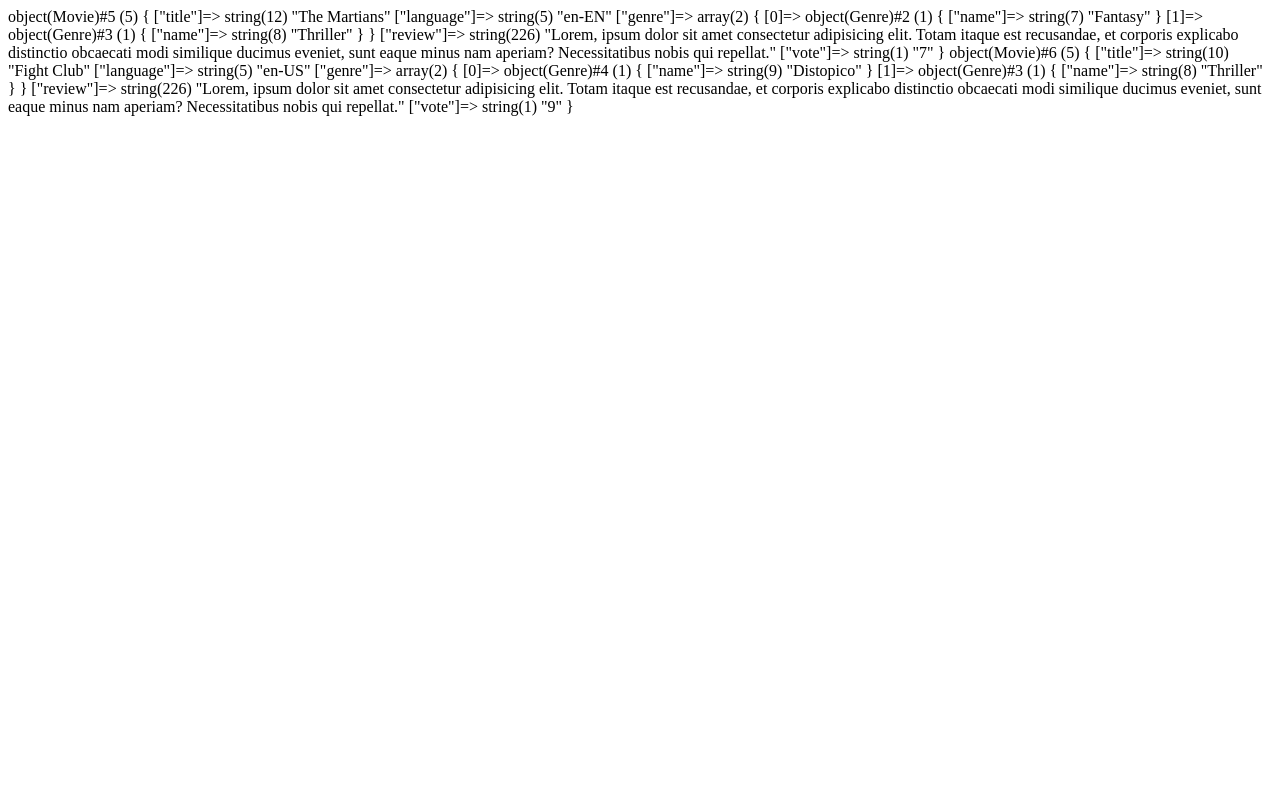
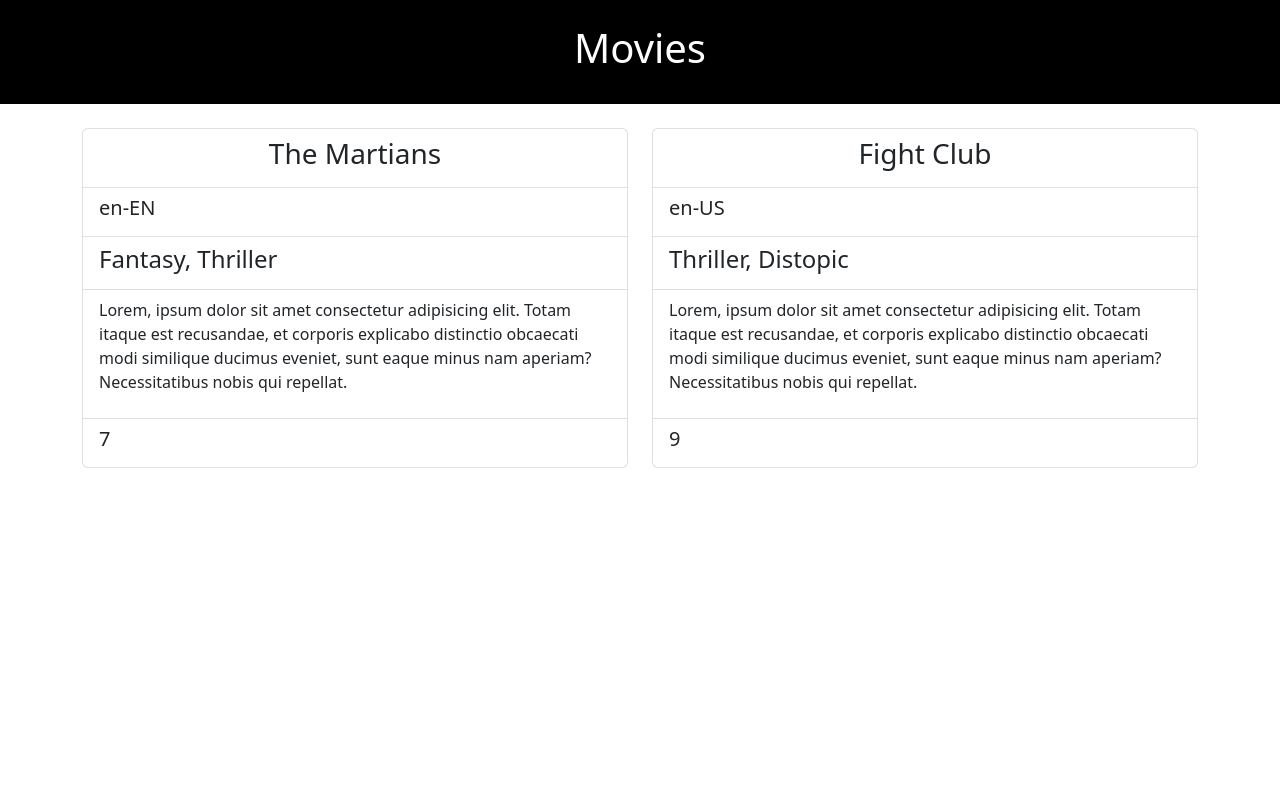
Before and after one commit to AndreaMinelli/php-oop-1, a PHP site: page / in a window 1280 px wide. Run offline with PHP 8.4, Linux system fonts and the light colour scheme.

Commit message:
Stampata in pagina lista film

```diff
--- /dev/null
+++ b/data/db.php
@@ -0,0 +1,19 @@
+<?php
+include_once __DIR__ . '/db_genres.php';
+
+$movies = [
+    [
+        'title' => 'The Martians',
+        'language' => 'en-EN',
+        'genre' => [$fantasy, $thriller],
+        'review' => 'Lorem, ipsum dolor sit amet consectetur adipisicing elit. Totam itaque est recusandae, et corporis explicabo distinctio obcaecati modi similique ducimus eveniet, sunt eaque minus nam aperiam? Necessitatibus nobis qui repellat.',
+        'vote' => '7'
+    ],
+    [
+        'title' => 'Fight Club',
+        'language' => 'en-US',
+        'genre' => [$thriller, $distopic],
+        'review' => 'Lorem, ipsum dolor sit amet consectetur adipisicing elit. Totam itaque est recusandae, et corporis explicabo distinctio obcaecati modi similique ducimus eveniet, sunt eaque minus nam aperiam? Necessitatibus nobis qui repellat.',
+        'vote' => '9'
+    ]
+];
--- /dev/null
+++ b/data/db_genres.php
@@ -0,0 +1,8 @@
+<?php
+
+include_once __DIR__ . '/../models/Genre.php';
+
+$fantasy = new Genre('Fantasy');
+$thriller = new Genre('Thriller');
+$distopic = new Genre('Distopic');
+$historic = new Genre('Historic');
--- a/index.php
+++ b/index.php
@@ -1,49 +1,59 @@
 <?php
 
-class Movie
-{
-    public $title;
-    public $language;
-    public $genre;
-    public $review;
-    public $vote;
+include_once __DIR__ . '/models/Movie.php';
+include_once __DIR__ . '/data/db.php';
 
-    public function __construct($title, $language, $genre, $review, $vote)
-    {
-        $this->title = $title;
-        $this->language = $language;
-        $this->genre = $genre;
-        $this->review = $review;
-        $this->vote = $vote;
-    }
+$moviesList = [];
 
-    public function getReview($max = 20)
-    {
-        return strlen($this->review) > $max ? substr($this->review, 0, $max) . '...' : $this->review;
-    }
-
-    public function getVote()
-    {
-        return "$this->vote/10";
-    }
+foreach ($movies as $movie) {
+    $moviesList[] = new Movie($movie['title'], $movie['language'], $movie['genre'], $movie['review'], $movie['vote']);
 }
 
-class Genre
-{
-    public $name;
+?>
 
-    public function __construct($name)
-    {
-        $this->name = $name;
-    }
-}
+<!DOCTYPE html>
+<html lang="it">
 
-$fantasy = new Genre('Fantasy');
-$thriller = new Genre('Thriller');
-$distopico = new Genre('Distopico');
+<head>
+    <meta charset="UTF-8">
+    <meta http-equiv="X-UA-Compatible" content="IE=edge">
+    <meta name="viewport" content="width=device-width, initial-scale=1.0">
+    <title>Movies</title>
+    <!-- Bootstrap -->
+    <link rel='stylesheet' href='https://cdnjs.cloudflare.com/ajax/libs/bootstrap/5.2.3/css/bootstrap.min.css' integrity='sha512-SbiR/eusphKoMVVXysTKG/7VseWii+Y3FdHrt0EpKgpToZeemhqHeZeLWLhJutz/2ut2Vw1uQEj2MbRF+TVBUA==' crossorigin='anonymous' />
+</head>
 
-$the_martians = new Movie('The Martians', 'en-EN', [$fantasy, $thriller], 'Lorem, ipsum dolor sit amet consectetur adipisicing elit. Totam itaque est recusandae, et corporis explicabo distinctio obcaecati modi similique ducimus eveniet, sunt eaque minus nam aperiam? Necessitatibus nobis qui repellat.', '7');
-$fight_club = new Movie('Fight Club', 'en-US', [$distopico, $thriller], 'Lorem, ipsum dolor sit amet consectetur adipisicing elit. Totam itaque est recusandae, et corporis explicabo distinctio obcaecati modi similique ducimus eveniet, sunt eaque minus nam aperiam? Necessitatibus nobis qui repellat.', '9');
+<body>
+    <header class="bg-black text-center text-white py-4">
+        <h1>Movies</h1>
+    </header>
+    <main>
+        <div class="container">
+            <div class="row my-4">
+                <?php foreach ($moviesList as $movie) : ?>
+                    <div class="col">
+                        <ul class="list-group">
+                            <li class="list-group-item">
+                                <h3 class="text-center"><?= $movie->title ?></h3>
+                            </li>
+                            <li class="list-group-item">
+                                <h5><?= $movie->language ?></h5>
+                            </li>
+                            <li class="list-group-item">
+                                <h4><?= $movie->genres ?></h4>
+                            </li>
+                            <li class="list-group-item">
+                                <p><?= $movie->review ?></p>
+                            </li>
+                            <li class="list-group-item">
+                                <h5><?= $movie->vote ?></h5>
+                            </li>
+                        </ul>
+                    </div>
+                <?php endforeach ?>
+            </div>
+        </div>
+    </main>
+</body>
 
-var_dump($the_martians);
-var_dump($fight_club);
+</html>
--- /dev/null
+++ b/models/Genre.php
@@ -0,0 +1,11 @@
+<?php
+
+class Genre
+{
+    public $name;
+
+    public function __construct($name)
+    {
+        $this->name = $name;
+    }
+}
```
Also changed, not shown: models/Movie.php (added, +41 -0 lines).
